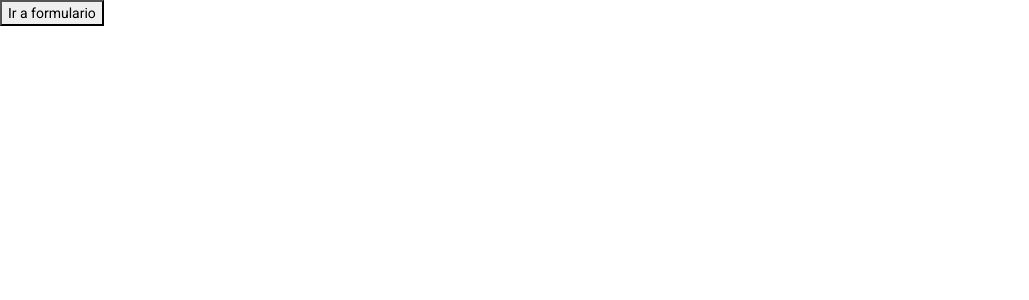
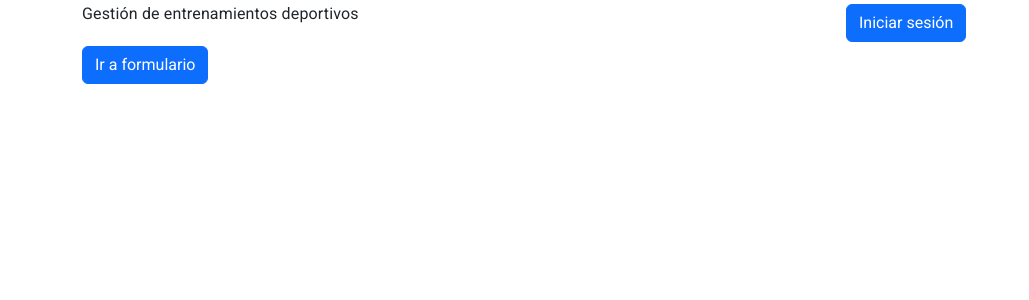
Before and after one commit to SII-Informatica-UMA/ciklum-panic-at-the-api, an Angular app in the folder microservice/frontend/: page /plan in a window 1280 px wide. Shown: the top 300 px of the page, without its empty margins (0-1029 px from the left). Built offline with nearby package versions, Linux system fonts and the light colour scheme.

Commit message:
LoginCompleto
Añadido la barra superior de inicio de sesión para todas las vistas de la aplicación.

```diff
--- a/microservice/frontend/angular.json
+++ b/microservice/frontend/angular.json
@@ -100,5 +100,8 @@
         }
       }
     }
+  },
+  "cli": {
+    "analytics": "96eab9b0-cd45-4832-8037-ef2ae287336a"
   }
 }
--- a/microservice/frontend/src/app/pages/home/home.component.html
+++ b/microservice/frontend/src/app/pages/home/home.component.html
@@ -1,3 +1,12 @@
+<div class="container">
+    <div class="row">
+      <h3 class="col-8">Gestión de entrenamientos deportivos</h3>
+      <div class="col-2 m-1">
+        <button type="button" class = "btn btn-primary" routerLink="/login">Iniciar sesión</button>
+      </div>
+    </div>
+</div>
+
 <div routerLink="['/home']">
     <p>Selecciona un plan para añadir sesión de entrenamiento:</p>
     <mat-button-toggle-group #toggleBtn="matButtonToggleGroup">
--- a/microservice/frontend/src/app/pages/home/home.component.ts
+++ b/microservice/frontend/src/app/pages/home/home.component.ts
@@ -7,6 +7,8 @@ import {GestinDeInformacinDeSesionesDeLosClientesService} from '../../../openapi
 import { CommonModule } from '@angular/common';
 import {MatButtonModule} from '@angular/material/button';
 import {MatButtonToggleModule} from '@angular/material/button-toggle';
+import { RouterLink, RouterOutlet , RouterLinkActive} from '@angular/router';
+
 
 @Component({
   selector: 'app-home',
@@ -16,7 +18,7 @@ import {MatButtonToggleModule} from '@angular/material/button-toggle';
     FormularioSesionComponent,
     NgbModule,
     MatButtonModule,
-    MatButtonToggleModule,
+    MatButtonToggleModule, RouterLink, RouterOutlet , RouterLinkActive
   ],
   providers: [
     GestinDeEntrenamientosService
--- a/microservice/frontend/src/app/pages/plan/plan.component.html
+++ b/microservice/frontend/src/app/pages/plan/plan.component.html
@@ -1,6 +1,14 @@
-<nav>
-  <a>
-    <button type="button" routerLink ="/home" routerLinkActive="active"
-        ariaCurrentWhenActive="page">Ir a formulario</button>
-  </a>
-</nav>
+<div class="container">
+  <div class="row">
+    <h3 class="col-8">Gestión de entrenamientos deportivos</h3>
+    <div class="col-2 m-1">
+      <button type="button" class="btn btn-primary" routerLink="/login" routerLinkActive="active" aria-currentWhenActive="page">Iniciar sesión</button>
+    </div>
+  </div>
+
+  <nav>
+    <a>
+      <button type="button" class="btn btn-primary" routerLink="/home" routerLinkActive="active" ariaCurrentWhenActive="page">Ir a formulario</button>
+    </a>
+  </nav>
+</div>
```
